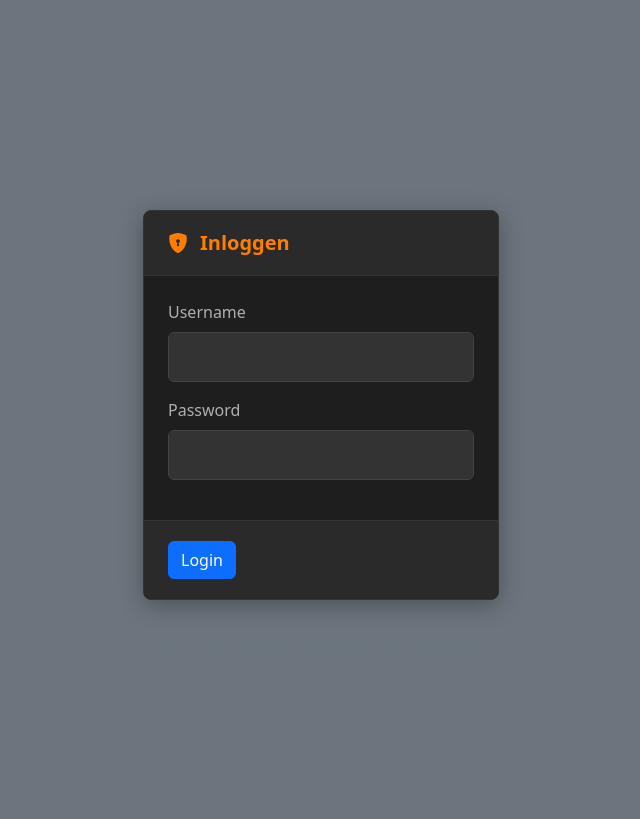
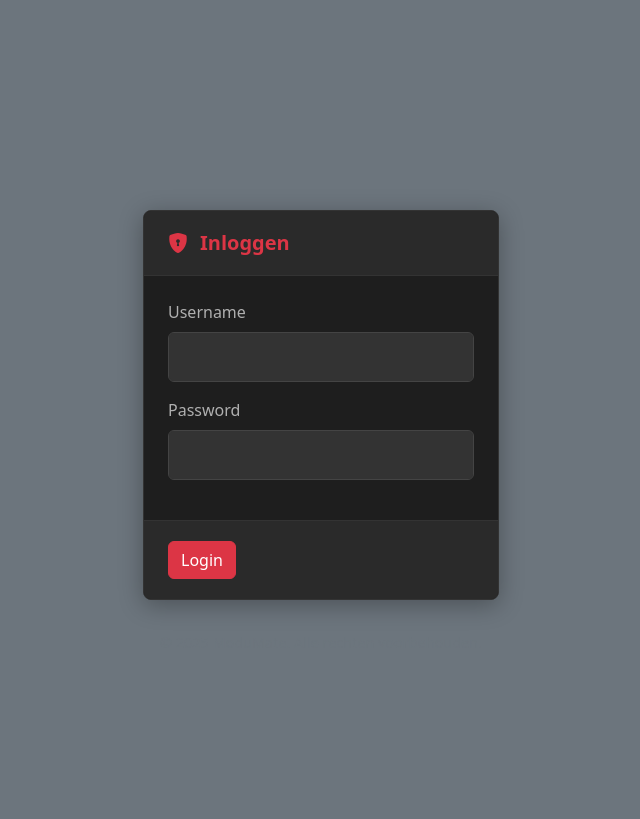
Before and after one commit to elianpullen/webtech, a Flask app: page /login in a window 1280 px wide. Shown: the part 86-905 px from the top of the page, without its empty margins (319-959 px from the left). Run offline with Flask 3, Linux system fonts and the light colour scheme.

Commit message:
style: register and login page

```diff
--- a/app/static/css/login.css
+++ b/app/static/css/login.css
@@ -41,7 +41,6 @@
 
 .form-header h2 {
     margin: 0;
-    color: rgb(255, 125, 0);
     font-size: 1.25rem;
     font-weight: 600;
     display: flex;
--- a/app/templates/login.html
+++ b/app/templates/login.html
@@ -6,7 +6,7 @@
     </div>
     <div class="login-form">
       <div class="form-header">
-        <h2>
+        <h2 class="text-danger">
           <i class="bi bi-shield-lock-fill"></i>
           Inloggen
         </h2>
@@ -27,7 +27,7 @@
         </div>
 
         <div class="form-footer">
-          {{ form.submit(class="btn btn-primary") }}
+          {{ form.submit(class="btn btn-danger") }}
         </div>
       </form>
     </div>
```
